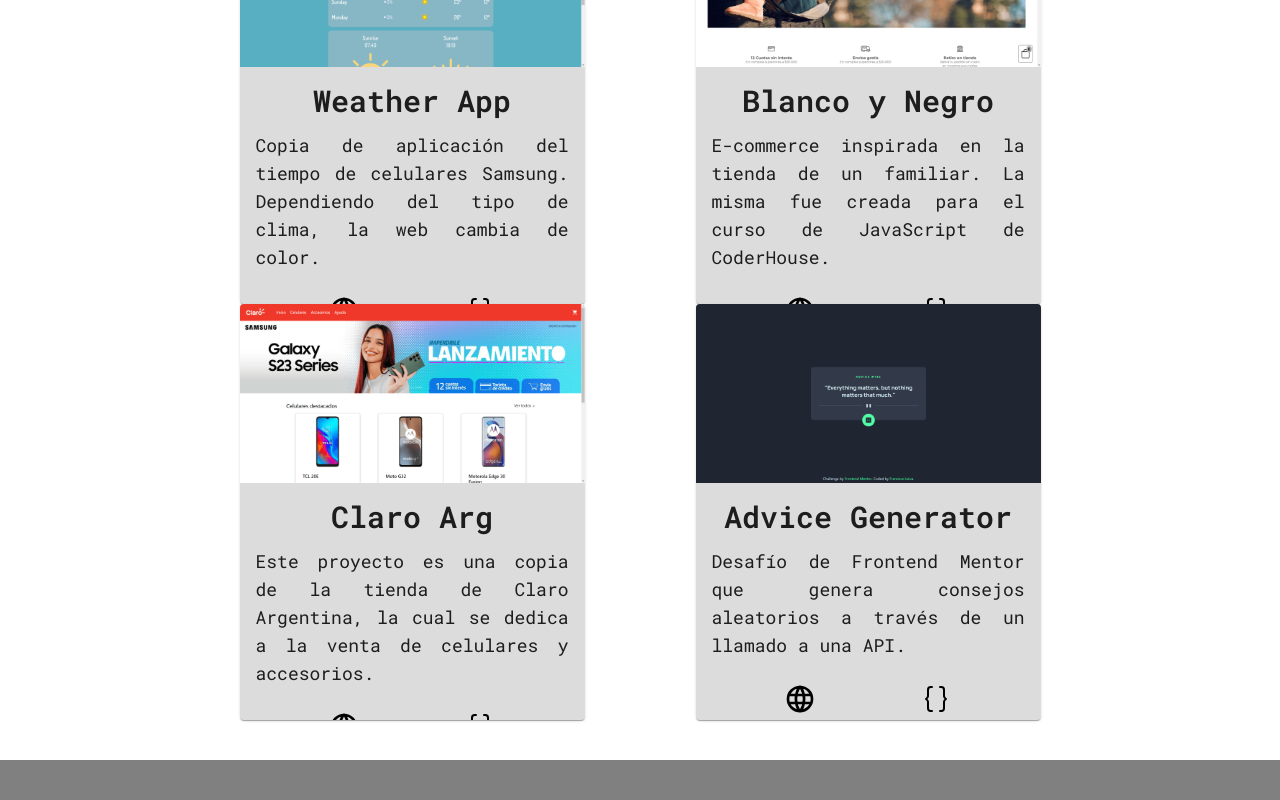
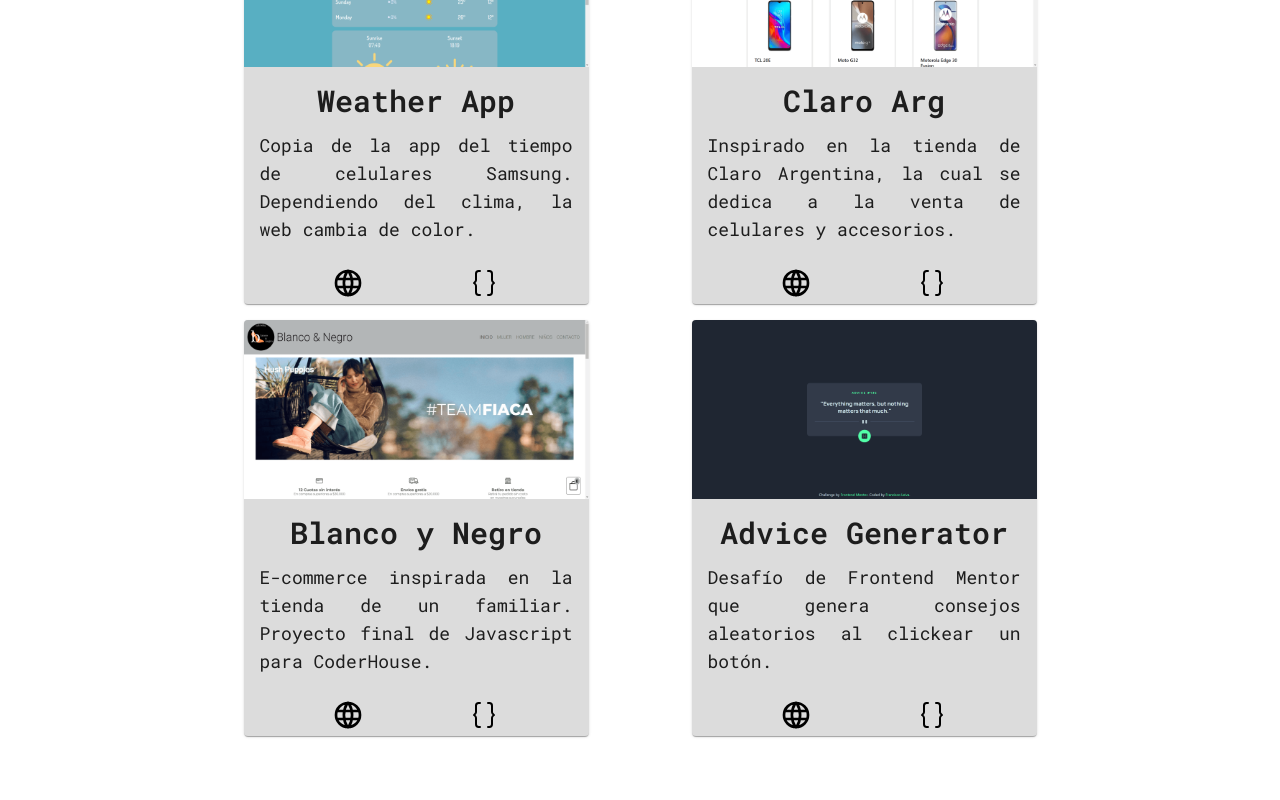
Before and after one commit to francisco-leiva/portfolio, a Next.js app: page / in a window 1280 px wide. Shown: the part 1860-2660 px from the top of the page. Built offline with nearby package versions, Linux system fonts and the light colour scheme.

Commit message:
Fix cards text

```diff
--- a/src/components/Projects.jsx
+++ b/src/components/Projects.jsx
@@ -1,10 +1,10 @@
 import Card from '@mui/material/Card';
 import CardActions from '@mui/material/CardActions';
 import CardContent from '@mui/material/CardContent';
-import useElementOnScreen from '@/hooks/useElementOnScreen';
 import { useEffect } from 'react';
 import Image from 'next/image';
 import Link from 'next/link';
+import useElementOnScreen from '@/hooks/useElementOnScreen';
 import weatherApp from '../assets/weather-app.png';
 import claroApp from '../assets/claroarg-app.png';
 import blancoYNegroApp from '../assets/blanco-y-negro-app.png';
@@ -24,13 +24,12 @@
   }, [containerRef, isVisible]);
 
   return (
-    <section id='projects' className='max-w-4xl h-fit mx-auto mb-10 pt-16'>
+    <section id='projects' className='max-w-4xl h-fit mx-auto py-16'>
       <h2 className='mt-4 mb-8 bg-black text-white font-bold text-3xl text-center rounded-2xl'>
         PROYECTOS
       </h2>
 
-      <div ref={containerRef} className='flex flex-wrap justify-around gap-4'>
-        <div className='cardContainer'>
+      <div ref={containerRef} className='flex flex-wrap justify-around gap-y-4'>
         <article className='card'>
           <Card
             sx={{ maxWidth: 345, backgroundColor: '#DCDCDC' }}
@@ -44,12 +43,12 @@
               </h3>
 
               <p className='text-lg text-justify'>
-                  Copia de aplicación del tiempo de celulares Samsung.
-                  Dependiendo del tipo de clima, la web cambia de color.
+                Copia de la app del tiempo de celulares Samsung. Dependiendo del
+                clima, la web cambia de color.
               </p>
             </CardContent>
 
-              <CardActions className='flex justify-evenly'>
+            <CardActions className='px-4 py-0 flex justify-evenly'>
               <Link
                 href='https://weather-app-franciscoleiva.netlify.app/'
                 className='px-4'
@@ -80,16 +79,13 @@
               </h3>
 
               <p className='text-lg text-justify'>
-                  Este proyecto es una copia de la tienda de Claro Argentina, la
-                  cual se dedica a la venta de celulares y accesorios.
+                Inspirado en la tienda de Claro Argentina, la cual se dedica a
+                la venta de celulares y accesorios.
               </p>
             </CardContent>
 
-              <CardActions className='flex justify-evenly'>
-                <Link
-                  href='https://claroarg-react.netlify.app/'
-                  className='px-4'
-                >
+            <CardActions className='px-4 py-0 flex justify-evenly'>
+              <Link href='https://claroarg-react.netlify.app/' className='px-4'>
                 <WorldIcon />
               </Link>
 
@@ -102,9 +98,7 @@
             </CardActions>
           </Card>
         </article>
-        </div>
 
-        <div className='cardContainer'>
         <article className='card'>
           <Card
             sx={{ maxWidth: 345, backgroundColor: '#DCDCDC' }}
@@ -122,16 +116,13 @@
               </h3>
 
               <p className='text-lg text-justify'>
-                  E-commerce inspirada en la tienda de un familiar. La misma fue
-                  creada para el curso de JavaScript de CoderHouse.
+                E-commerce inspirada en la tienda de un familiar. Proyecto final
+                de Javascript para CoderHouse.
               </p>
             </CardContent>
 
-              <CardActions className='flex justify-evenly'>
-                <Link
-                  href='https://blanco-y-negro.netlify.app/'
-                  className='px-4'
-                >
+            <CardActions className='px-4 py-0 flex justify-evenly'>
+              <Link href='https://blanco-y-negro.netlify.app/' className='px-4'>
                 <WorldIcon />
               </Link>
 
@@ -162,12 +153,12 @@
               </h3>
 
               <p className='text-lg text-justify'>
-                  Desafío de Frontend Mentor que genera consejos aleatorios a
-                  través de un llamado a una API.
+                Desafío de Frontend Mentor que genera consejos aleatorios al
+                clickear un botón.
               </p>
             </CardContent>
 
-              <CardActions className='flex justify-evenly'>
+            <CardActions className='px-4 py-0 flex justify-evenly'>
               <Link
                 href='https://advice-generator-franciscoleiva.netlify.app/'
                 className='px-4'
@@ -185,7 +176,6 @@
           </Card>
         </article>
       </div>
-      </div>
     </section>
   );
 }
--- a/src/hooks/useElementOnScreen.js
+++ b/src/hooks/useElementOnScreen.js
@@ -14,7 +14,7 @@
   useEffect(() => {
     const observer = new IntersectionObserver(callbackFunction, {
       rootMargin: '0px',
-      threshold: 0.3,
+      threshold: 0.2,
     });
     observer.observe(containerRef.current);
 
--- a/src/styles/globals.css
+++ b/src/styles/globals.css
@@ -54,7 +54,7 @@
 
   .card:nth-child(3),
   .card:nth-child(4) {
-    transition-delay: 400ms;
+    transition-delay: 600ms;
   }
 
   .skills img {
```
Lines whose indentation alone changed are shown as unchanged.
